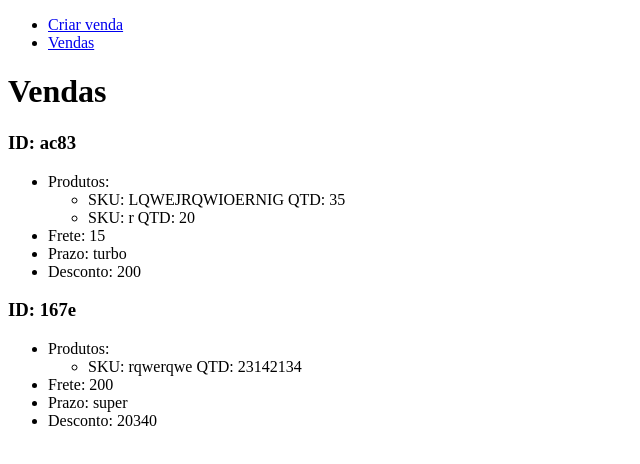
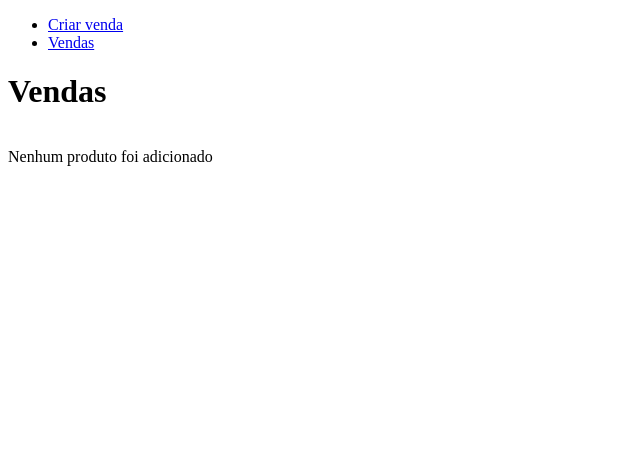
Before and after one commit to elsonfreire/case-seubone, a React (Vite) app: page /list in a window 1280 px wide. Shown: the top 464 px of the page, without its empty margins (0-640 px from the left). Built offline with nearby package versions, Linux system fonts and the light colour scheme; data requests are answered from the project's data file.

Commit message:
Delete sale

```diff
--- a/db.json
+++ b/db.json
@@ -1,32 +1,3 @@
 {
-  "sales": [
-    {
-      "id": "ac83",
-      "products": [
-        {
-          "sku": "LQWEJRQWIOERNIG",
-          "quantity": "35"
-        },
-        {
-          "sku": "r",
-          "quantity": "20"
-        }
-      ],
-      "shipping": "15",
-      "delivery": "turbo",
-      "discount": "200"
-    },
-    {
-      "id": "167e",
-      "products": [
-        {
-          "sku": "rqwerqwe",
-          "quantity": "23142134"
-        }
-      ],
-      "shipping": "200",
-      "delivery": "super",
-      "discount": "20340"
-    }
-  ]
+  "sales": []
 }
--- a/src/components/CreateSalePage.jsx
+++ b/src/components/CreateSalePage.jsx
@@ -19,7 +19,6 @@ const ProductsForm = ({ products, setProducts }) => {
     }
 
     const productObject = { sku: newProductSku, quantity: newProductQuantity };
-    console.log(productObject);
     setProducts(products.concat(productObject));
 
     setNewProductSku("");
@@ -94,9 +93,7 @@ const Layout = () => {
       discount,
     };
 
-    saleService.create(sale).then((response) => {
-      console.log(response);
-    });
+    saleService.create(sale);
 
     setProducts([]);
     setShipping("");
@@ -150,7 +147,6 @@ const Layout = () => {
             id="discount"
           />
         </div>
-
         <button type="submit">Criar venda</button>
       </form>
     </>
--- a/src/components/ListSalesPage.jsx
+++ b/src/components/ListSalesPage.jsx
@@ -1,7 +1,15 @@
 import { useEffect, useState } from "react";
 import saleService from "../services/sales";
+import "../index.css";
 
-const Sale = ({ sale }) => {
+const Sale = ({ sale, handleDeleteSale }) => {
+  const saleStyle = {
+    border: "solid 1px",
+    padding: "30px",
+    margin: "5px",
+    width: "24%",
+  };
+
   const getProductsListItems = () => {
     return sale.products.map((product) => {
       return (
@@ -13,7 +21,7 @@ const Sale = ({ sale }) => {
   };
 
   return (
-    <>
+    <div style={saleStyle}>
       <h3>ID: {sale.id}</h3>
       <ul>
         <li>
@@ -23,18 +31,37 @@ const Sale = ({ sale }) => {
         <li>Prazo: {sale.delivery}</li>
         <li>Desconto: {sale.discount}</li>
       </ul>
-    </>
+      <h3>Valor total: {saleService.calculateTotalPrice(sale)}</h3>
+      <button onClick={handleDeleteSale}>Excluir venda</button>
+    </div>
   );
 };
 
-const SalesList = ({ sales }) => {
+const SalesList = ({ sales, handleDeleteSale }) => {
+  const salesStyle = {
+    display: "flex",
+    flexWrap: "wrap",
+  };
+
   const getSales = () => {
     return sales.map((sale) => {
-      return <Sale sale={sale}></Sale>;
+      return (
+        <Sale
+          key={sale.id}
+          sale={sale}
+          handleDeleteSale={() => {
+            handleDeleteSale(sale.id);
+          }}
+        />
+      );
     });
   };
 
-  return <div>{getSales()}</div>;
+  return (
+    <div style={salesStyle}>
+      {sales.length > 0 ? getSales() : <p>Nenhum produto foi adicionado</p>}
+    </div>
+  );
 };
 
 const Layout = () => {
@@ -46,10 +73,24 @@ const Layout = () => {
     });
   }, []);
 
+  const handleDeleteSale = (id) => {
+    if (!window.confirm(`Deseja mesmo excluir o pedido de ID ${id}?`)) {
+      return;
+    }
+
+    saleService.remove(id).then((response) => {
+      setSales(
+        sales.filter((sale) => {
+          return sale.id !== response.id;
+        })
+      );
+    });
+  };
+
   return (
     <>
       <h1>Vendas </h1>
-      <SalesList sales={sales} />
+      <SalesList sales={sales} handleDeleteSale={handleDeleteSale} />
     </>
   );
 };
--- /dev/null
+++ b/src/index.css
@@ -0,0 +1,3 @@
+* {
+  box-sizing: border-box;
+}
--- a/src/services/sales.js
+++ b/src/services/sales.js
@@ -17,8 +17,28 @@ const update = (id, newObject) => {
   return request.then((response) => response.data);
 };
 
+const remove = (id) => {
+  const request = axios.delete(`${baseUrl}/${id}`);
+  return request.then((response) => {
+    return response.data;
+  });
+};
+
+const calculateTotalPrice = (sale) => {
+  let total = 0;
+  sale.products.forEach((product) => {
+    console.log(product);
+    const productPrice = 1; //pegar do arquivo products.js
+    total += productPrice * product.quantity;
+  });
+
+  return total;
+};
+
 export default {
   getAll,
   create,
   update,
+  remove,
+  calculateTotalPrice,
 };
```
Also changed, not shown: src/services/products.js.
